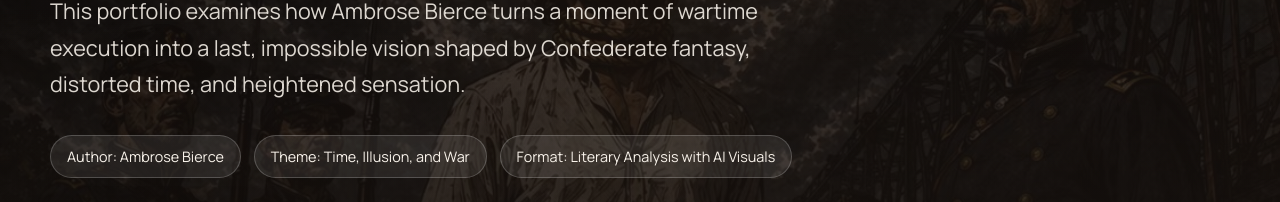
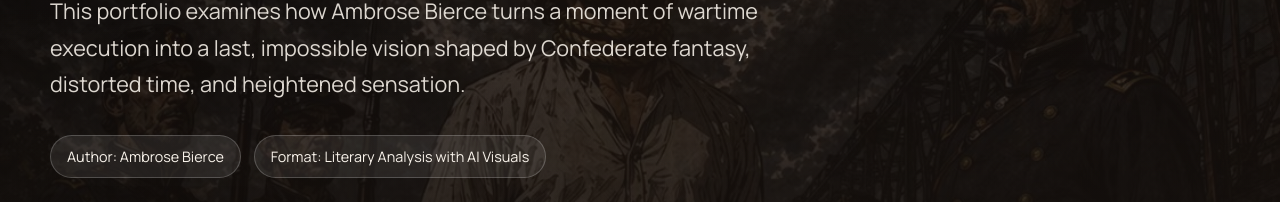
Before and after one commit to xiaoma-2026/Owl_Creek_Bridge_Portfolio, a plain HTML site: page index.html in a window 1280 px wide. Shown: the part 561-763 px from the top of the page. Drawn offline with nearby package versions, Linux system fonts and the light colour scheme.

Commit message:
Remove theme badge from hero

```diff
--- a/index.html
+++ b/index.html
@@ -56,7 +56,6 @@
           </p>
           <div class="hero__meta">
             <span>Author: Ambrose Bierce</span>
-            <span>Theme: Time, Illusion, and War</span>
             <span>Format: Literary Analysis with AI Visuals</span>
           </div>
           <div class="hero__actions">
```
